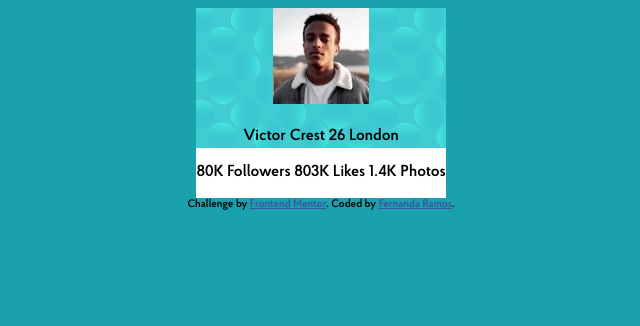
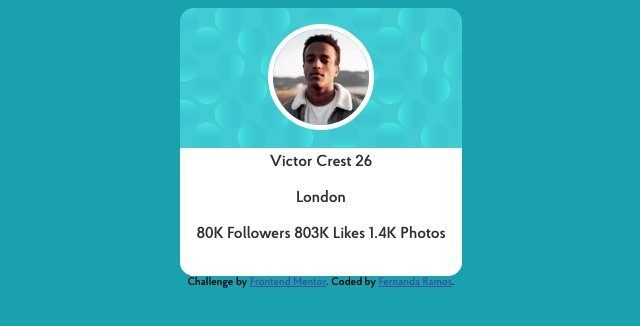
Before and after one commit to arfernanda/profile-card-component, a plain HTML site: page index.html in a window 1280 px wide. Shown: the whole page, without its empty margins (319-959 px from the left). Drawn offline with Linux system fonts and the light colour scheme.

Commit message:
Adiciona cor de fundo e bordas arredondadas no card

```diff
--- a/index.html
+++ b/index.html
@@ -34,7 +34,9 @@
         <p>
           Victor Crest
           26
+        <p>
           London
+        </p>
         </p>
       </div>
       <div class="profile-info">
--- a/style.css
+++ b/style.css
@@ -1,18 +1,29 @@
 body{
   font-family: "Proba", Arial, Helvetica, sans-serif;
   background-color: #19a1ad;
+
 }
 
 main{
   display: flex;
   justify-content: center;
   text-align: center;
+  align-items: center;
+  color: #303030;
+
 }
 .card{
   background-color: white;
   background-image: url(images/bg-pattern-card.svg);
   background-size: auto;
   background-repeat: no-repeat;
+  border-radius: 5%;
+  padding: 1em;
+}
+
+.card-icon img{
+  border-radius: 50%;
+  border: solid white 5px;
 }
 
 @font-face {
```
